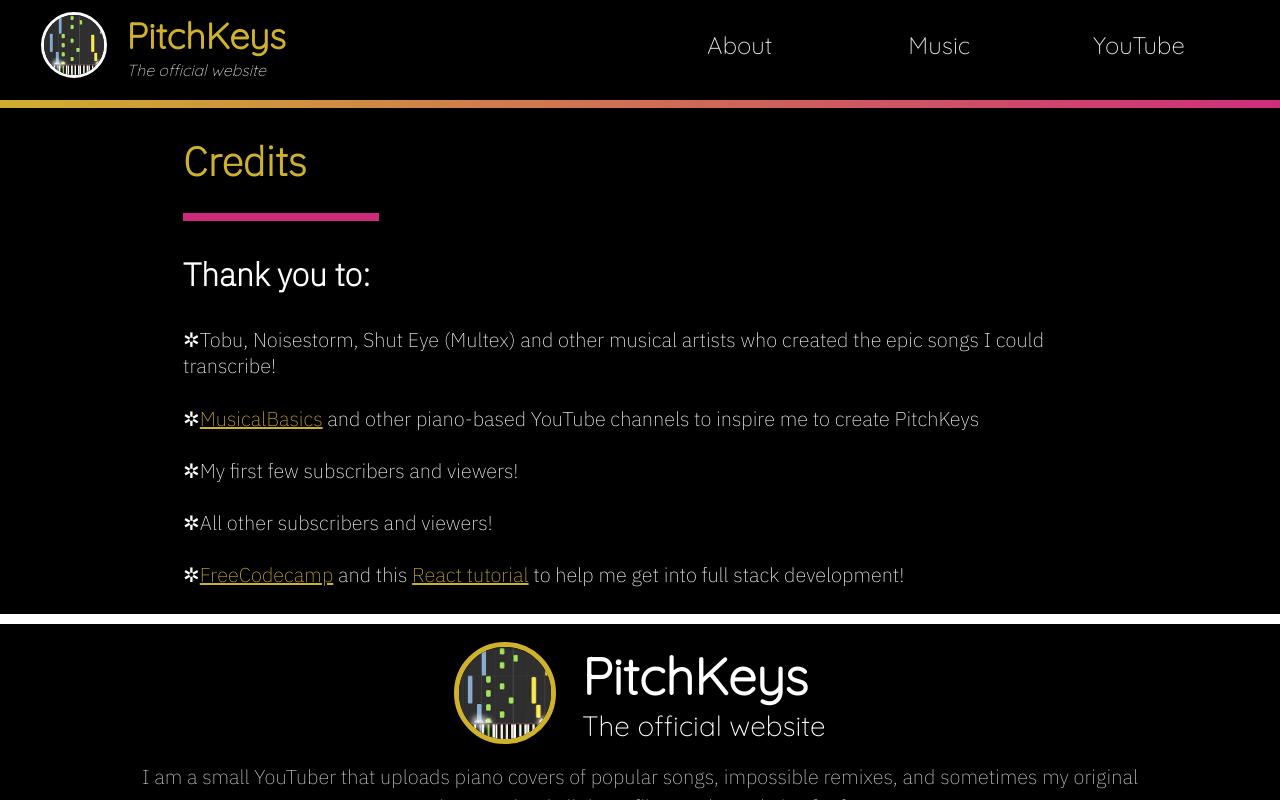
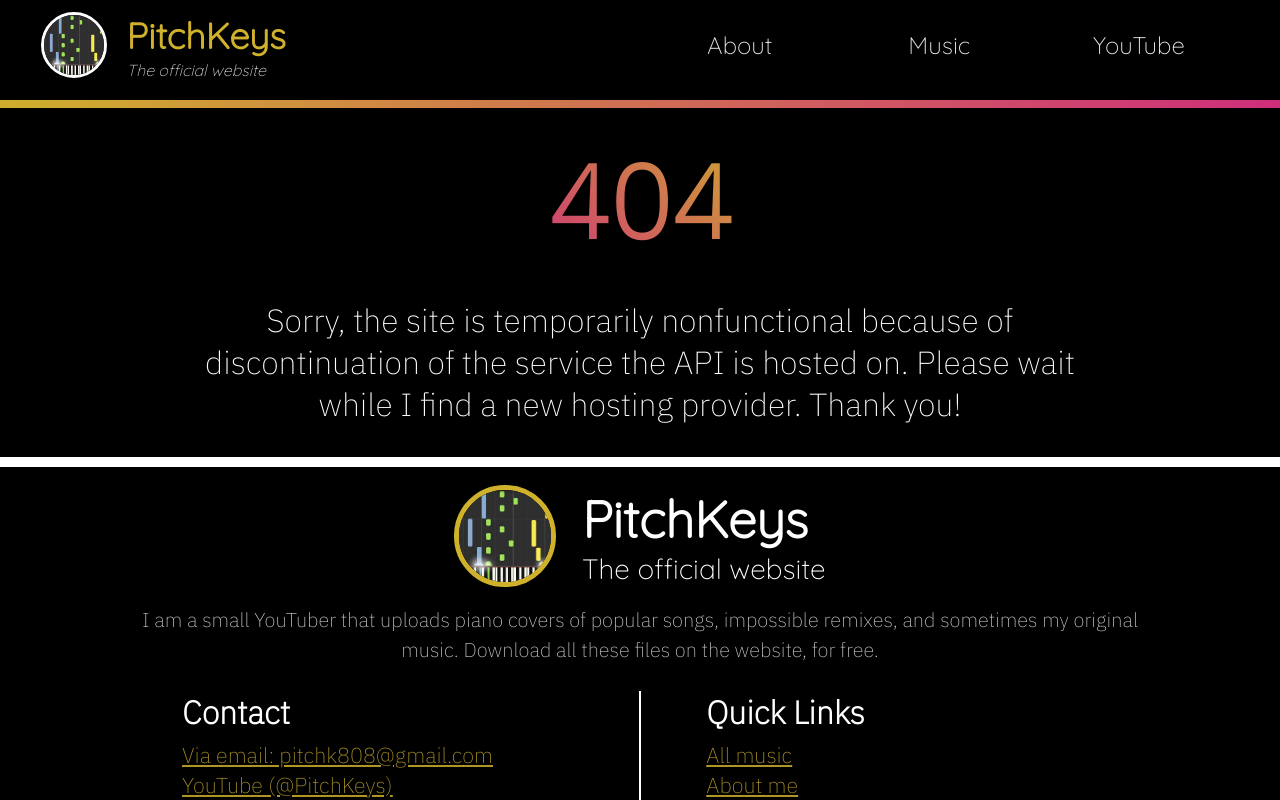
Before and after one commit to pitchkeys/pitchkeys.github.io, a React (Create React App) app: page /#/credits in a window 1280 px wide. Shown: the top 800 px of the page. Built offline with nearby package versions, Linux system fonts and the light colour scheme.

Commit message:
added down status

```diff
--- a/package.json
+++ b/package.json
@@ -17,10 +17,11 @@
     "start": "react-scripts start",
     "build": "react-scripts build",
     "test": "react-scripts test",
+    "deploy": "gh-pages -d build",
     "predeploy": "npm run build",
-    "deploy": "gh-pages -d build",
     "eject": "react-scripts eject"
   },
+
   "eslintConfig": {
     "extends": [
       "react-app",
--- a/src/App.js
+++ b/src/App.js
@@ -34,13 +34,14 @@
   </div>*/}
 
           <Routes>
-            <Route path = "/" element = {<Home firstCol = {colorsList[0]} secondCol = {colorsList[1]}/>}></Route>
+            {/* <Route path = "/" element = {<Home firstCol = {colorsList[0]} secondCol = {colorsList[1]}/>}></Route>
             <Route path = "/admin" element = {<Admin />}></Route>
             <Route path = "/about" element = {<About firstCol = {colorsList[0]} secondCol = {colorsList[1]}/>}></Route>
             <Route path = "/usage" element = {<Usage firstCol = {colorsList[0]} secondCol = {colorsList[1]}/>}></Route>
             <Route path = "/credits" element = {<Credits firstCol = {colorsList[0]} secondCol = {colorsList[1]}/>}></Route>
             <Route path = "/music/:id" element = {<SongFull firstCol = {colorsList[0]} secondCol = {colorsList[1]}/>}></Route>
             <Route path = "/music" element = {<Search firstCol = {colorsList[0]} secondCol = {colorsList[1]}/>}></Route>
+<Route path = "*" element = {<Status404 firstCol = {colorsList[1]} secondCol = {colorsList[0]}/>}></Route> */}
             <Route path = "*" element = {<Status404 firstCol = {colorsList[1]} secondCol = {colorsList[0]}/>}></Route>
           </Routes>
 
--- a/src/components/Status404.jsx
+++ b/src/components/Status404.jsx
@@ -104,9 +104,11 @@
             <div style = {this.props.display}>
                 <div id = "f" style={{backgroundImage: "linear-gradient(45deg, " + this.props.firstCol +"," + this.props.secondCol + ")"}}>404
                 </div>
-                <p id = "explanation">Hmm... the page that you requested <code style={{color: this.props.firstCol}}>{window.location.href.substring(window.location.href.lastIndexOf("/"))}</code> wasn't found or doesn't exist.</p>
+                {/*<p id = "explanation">Hmm... the page that you requested <code style={{color: this.props.firstCol}}>{window.location.href.substring(window.location.href.lastIndexOf("/"))}</code> wasn't found or doesn't exist.</p>*/}
 
-                <input autoComplete="off" type="text" id = "searchBar" placeholder = "Search something instead..." name = "searchQuery" style={{color: "white", border: "1px solid white", caretColor: this.state.color1, fontSize: "2.5vw"}} onChange = {(e) => this.onChangeSearch(e)} />
+                <p id = "explanation">Sorry, the site is temporarily nonfunctional because of discontinuation of the service the API is hosted on. Please wait while I find a new hosting provider. Thank you!</p>
+
+                {/* <input autoComplete="off" type="text" id = "searchBar" placeholder = "Search something instead..." name = "searchQuery" style={{color: "white", border: "1px solid white", caretColor: this.state.color1, fontSize: "2.5vw"}} onChange = {(e) => this.onChangeSearch(e)} />
 
                 <div style = {{display: this.determineSearchPredictorVisibility(), border: "2px solid " + this.state.color1}} id = "searchPreviewer404">
                     {this.state.searchResults.map (c =>
@@ -117,7 +119,7 @@
                 <div style = {{display: "flex", justifyContent: "center", marginTop: "3%", marginBottom: "5%"}}>
                     <a href={window.location.href} className = "errorLink" style = {{color: this.props.secondCol}}>Reload the page</a>
                     <a href={"/report"} className = "errorLink" style = {{color: this.props.secondCol}}>Report broken link</a>
-                </div>
+                </div> */}
 
             </div>
         );
```
Also changed, not shown: src/components/SiteDown.jsx (added, +9 -0 lines).
